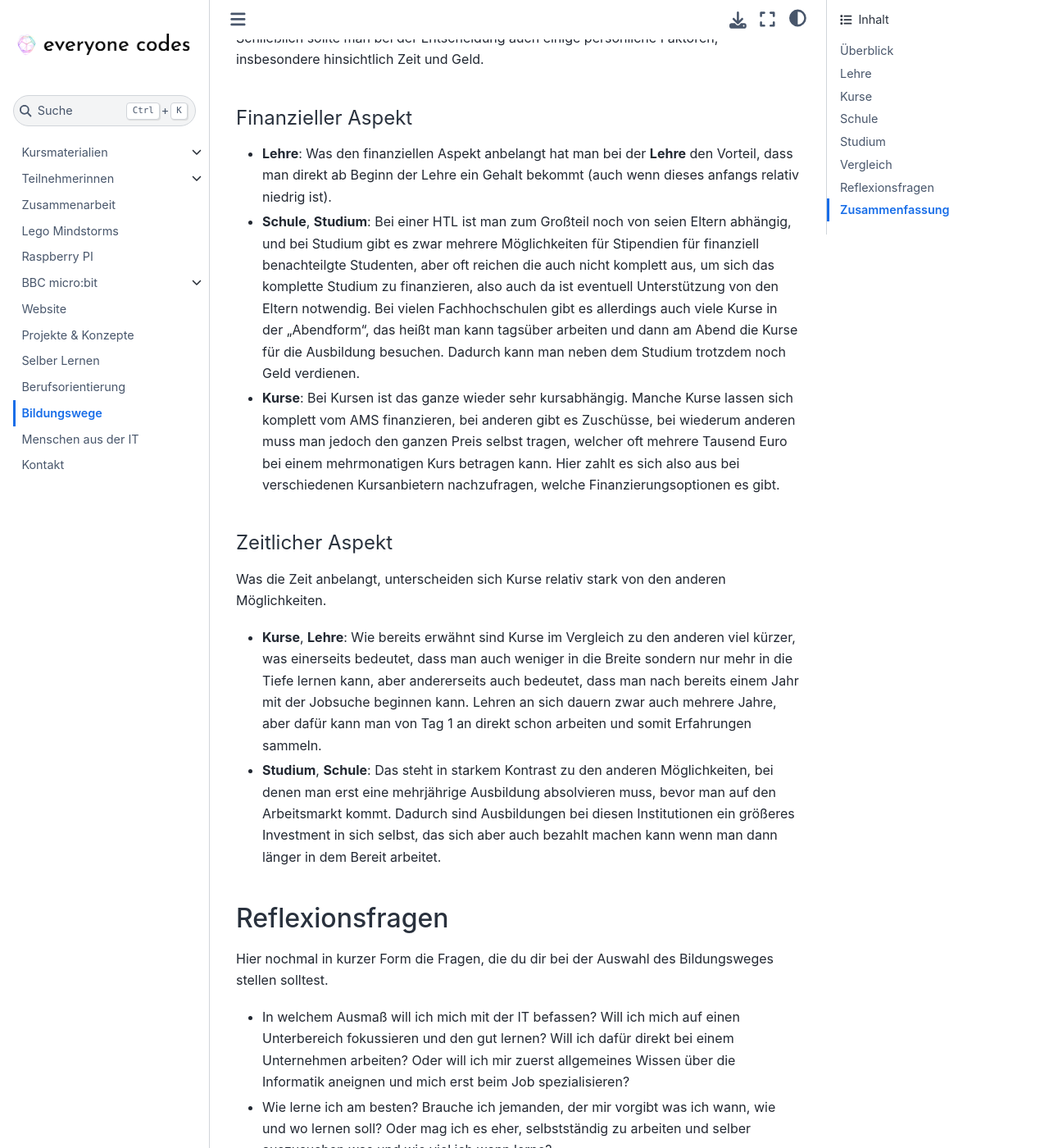
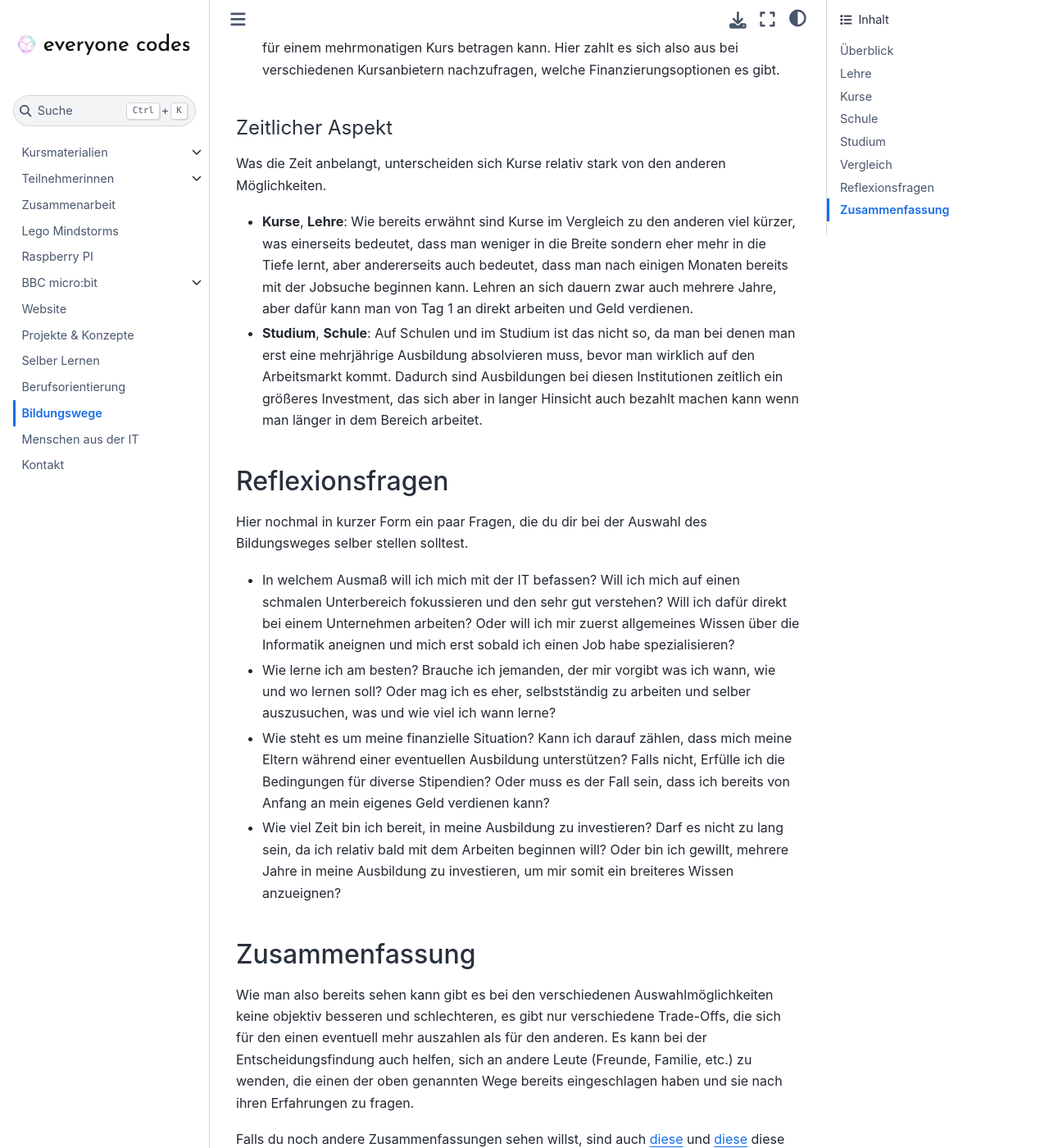
Before and after one commit to ec-mentors/IT-ist-das-was-fuer-mich-i03, a Sphinx documentation site: the page built from source/education.md, in a window 1280 px wide and 1400 px high, scrolled down 9671 px. Shown: the whole window at 82% size. Built offline with Sphinx 7.4.7 and the Sphinx Book theme 1.1.4, drawn with Linux system fonts in a browser that asks for light colours; some of the changed text lies outside the part shown.

Commit message:
Fixed some typos

```diff
--- a/source/education.md
+++ b/source/education.md
@@ -2,14 +2,13 @@
 
 Du bist dir sicher, dass du den Weg in die IT einschlagen willst, weißt aber nicht,
 was für Möglichkeiten es gibt und inwiefern sich diese voneinander unterscheiden?
-Dann solltest du auf dieser Seite weiterlesen. Du wirst hier eine Liste von verschiedenen
-Bildungswegen finden, die du einschlagen kannst, um dich in der IT fortzubilden. Zu jedem Bildungsweg
-werden auch ein paar Beispiele für konkrete Institutionen angegeben, die für diesen Bildungsweg relevant sind.
+Dann solltest du auf dieser Seite weiterlesen. Wir werden hier verschiedene Bildungswege angeben und zu jedem
+auch ein paar Beispiele für konkrete Organisation/Institutionen angegeben, die für diesen Bildungsweg relevant sind.
 
 Bedenke aber, dass das Ziel dieser Seite lediglich ist, einen groben Überblick
 über die verschiedenen Möglichkeiten zu schaffen. Die angegebenen Informationen sind keineswegs
 vollständig und nur exemplarisch. Sie sollen möglichst dabei helfen, eine Entscheidung zu treffen,
-indem die wichtigsten Aspekte der verschiedenen Möglichkeiten zusammengefasst werden, aber
+indem die wichtigsten Aspekte zusammengefasst werden, aber
 letzten Endes musst du die Entscheidung trotzdem basierend auf deiner persönlichen Situation
 und Präferenzen für dich selber treffen.
 
@@ -20,16 +19,15 @@
 * **Lehre**: Bei der Lehre hast du die Möglichkeit, nach Abschluss
 der Pflichtschule direkt bei einem Unternehmen eine Ausbildung in der IT
 zu absolvieren.
-* **Schule & Kolleg**: Hier hast du die Möglichkeit, nach Abschluss der Pflichtschule
+* **Schule**: Hier hast du die Möglichkeit, nach Abschluss der Pflichtschule (bzw. auch Matura)
 auf eine andere Schule zu gehen, die schwerpunktmäßig verschiedene Themen der IT behandelt.
 * **Studium**: Im Zuge eines Studiums hast du die Möglichkeit, nach Abschluss der Reifeprüfung in einer
 Zeitspanne von 3 Jahren (bzw. 5 Jahren wenn zusätzlich zum Bachelor noch ein Master gemacht wird) dich tiefgehend
-mit verschiedenen Themenfelder der Informatik auseinanderzusetzen und die
-relevante Fähigkeiten anzueignen. Nach den Master steht dir auch offen, einen PhD zu machen, sofern du dich für Forschung in
+mit verschiedenen Themenfelder der Informatik auseinanderzusetzen und dir die
+relevante Fähigkeiten anzueignen. Nach dem Master steht dir auch offen, einen PhD zu machen, sofern du dich für Forschung in
 dem Bereich interessierst.
 * **Kurse**: Wenn du dich für einen Kurs entscheidest, wirst du dich über einen Zeitraum
-von mehreren Monaten mit einer (oder einigen wenigen) Programmiersprachen auseinandersetzen und
-diese lernen zu verwenden.
+von mehreren Monaten mit einer (oder einigen wenigen) Programmiersprachen auseinandersetzen und lernen diese zu verwenden.
 
 Im Folgenden werden die einzelnen Möglichkeiten nochmal genauer
 behandelt.
@@ -72,9 +68,6 @@
 
 ### Voraussetzungen
 
-*Welche Voraussetzungen muss man mitbringen, um eine Lehre zu
-absolvieren?*
-
 * **Pflichtschulabschluss**
 * Du hast Spaß am Umgang mit PCs, Software und Apps.
 * Du bist kommunikativ, arbeitest gerne im Team und liebst neue
@@ -86,13 +79,9 @@
 
 ### Dauer
 
-*Wie lange dauert eine Lehre?*
-
 3-4 Jahre (mit Matura evtl. kürzer)
 
 ### Finanzen
-
-*Welche finanzielle Unterstützung/Entschädigung bekommen man?*
 
 Die Entschädigung als Lehrling hängt grundsätzlich vom Lehrberuf ab.
 Als IT-Techniker:in beträgt diese zum Beispiel kollektivvertraglich
@@ -107,9 +96,8 @@
 
 ### Beispiele
 
-*Welche Angebote gibt es?*
-
-Wenn du dich zu einem konkreten Thema weiterbilden möchtest, gibt es verschiedene Kursangebote,
+Wenn du dich zu einem konkreten Thema oder in einer konkreten Programmiersprache
+weiterbilden möchtest, gibt es verschiedene Kursangebote,
 die möglicherweise für dich in Frage kommen.
 Es gibt wirklich sehr viele Angebote, das hier sind also nur ein paar Beispiele.
 
@@ -132,10 +120,7 @@
 
 ### Voraussetzungen
 
-*Welche Voraussetzungen muss man mitbringen, um diese Kurse zu
-absolvieren?*
-
-Das ist von Kurs zu Kurs verschieden, mögliche Voraussetzungen könnten
+Die Voraussetzungen sind von Kurs zu Kurs verschieden, mögliche Voraussetzungen könnten
 sein:
 
 * Matura, Berufsreifeprüfung, abgeschlossene Lehre.
@@ -148,15 +133,11 @@
 
 ### Dauer
 
-*Wie lange dauern diese Angebote?*
-
 Je nach Art des Kurses zwischen ein paar Tagen (für "Schnupperkurse")
 bis zu mehreren Monaten (für tiefgehendere Kurse). Online-Kurse können
 oft im eigenen Rhythmus absolviert werden.
 
 ### Finanzen
-
-*Wie viel kosten solche Kurse?*
 
 Von Kurs zu Kurs verschieden. Bei manchen Kursen ist eine Förderung
 durch das AMS möglich.
@@ -170,15 +151,15 @@
 * [Elektronik und Technische Informatik](https://www.htlwien10.at/edu/index.php/elektronik/) (HTL Ettenreichgasse)
 * Und noch viele andere HTLs...
 
-Was auch wichtig zu erwähnen ist, ist, dass viele HTLs für ihre Kurse Tagesformen und Abendformen anbieten.
-Das heißt wenn man die Abendform nimmt, dann ist es auch möglich, tagsüber zu arbeiten und
+Was auch wichtig zu erwähnen ist, ist, dass viele HTLs für ihre Kurse sowohl Tagesformen als auch Abendformen anbieten.
+Das heißt, wenn man die Abendform nimmt, dann ist es auch möglich, tagsüber zu arbeiten und
 dann am Abend die Kurse zu machen.
 
 ### Voraussetzungen
 
 Die Vorraussetzungen sind ein bisschen komplizierter, da es je nach Vorausbildung (Pflichtschulabschluss, Matura)
-und der gewollten Ausbildung verschiedene Möglichkeiten gibt. Solltest du dich also für eine Schule interessieren,
-solltest du dich davor nochmal genau informieren welche Voraussetzungen es dort gibt.
+und der gewollten Ausbildung verschiedene Möglichkeiten gibt. Wenn du dich für eine konkrete Schule interessierst,
+solltest du dich davor nochmal genau informieren, welche Voraussetzungen es dort gibt.
 
 Grundsätzlich kann man aber sagen:
 
@@ -236,9 +213,6 @@
 
 ### Voraussetzungen
 
-*Welche Voraussetzungen muss man mitbringen, um ein Studium zu
-absolvieren?*
-
 * Allgemeine Hochschulreife:
     - Reifezeugnis einer Allgemeinbildenden oder Berufsbildenden
       Höheren Schule
@@ -254,56 +228,51 @@
 
 ### Dauer
 
-*Wie lange dauert ein Studium?*
-
-* Bei den FHs ist eine Studiendauer von 3 Jahren vorgesehen.
-* Bei der Universität ist eine Studiendauer von 3 Jahren vorgesehen.
+* Bei den FHs ist eine Studiendauer von 3 Jahren vorgesehen (bzw. 5 für den Master).
+* Bei der Universität ist für den Bachelor ebenfalls eine Studiendauer von 3 bzw. 5 Jahren vorgesehen.
   In der Realität repräsentiert das aber nur die Mindeststudiendauer,
-  im Durchschnitt braucht man c.a. 4 Jahre für ein Studium in diesem
-  Bereich.
+  im Durchschnitt braucht man aber c.a. 4 Jahre für ein Bachelorstudium in diesem
+  Bereich, für den Master dementsprechend auch länger.
 
 ### Finanzen
-
-*Welche finanzielle Unterstützung/Entschädigung kann man bekommen?*
 
 * **Studienbeihilfe**: Wenn die Eltern das Studium des Kindes nicht
   mit eigenen Mitteln bezahlen können (max. 923€ im Monat).
 * **Studienzuschuss**: Studienbeihilfebezieher erhalten den vollen
   Studienbeitrag in Form eines Zuschusses refundiert.
 * **Selbsterhaltungsstipendium**: Für Leute, die vor ihrem Studium
-  schon eine Zeit lang gearbeitet haben (max 801€ im Monat).
+  schon eine Zeit lang gearbeitet haben (max. 801€ im Monat).
 * **Leistungsstipendium**: Bei hervorragenden Leistungen im Studium (750€ - 1500€ pro Studienjahr).
 * **Wohnbeihilfe für Studenten** (mehr
   Informationen [hier](https://www.studieren.at/studienfinanzierung/wohnbeihilfe/))
 * **Familienbeihilfe für Studenten**: Wenn du studierst hast du noch
-  bis zum 24. Lebensjahr Anspruch auf Familienbeihilife (
-  siehe [hier](https://www.studieren.at/studienfinanzierung/familienbeihilfe/)).
+  bis zum 24. Lebensjahr Anspruch auf Familienbeihilife (siehe [hier](https://www.studieren.at/studienfinanzierung/familienbeihilfe/)).
 
 ## Vergleich
 
-Trotz der Informationen oben ist es vielleicht trotzdem nicht ganz leicht,
+Trotz der Informationen oben ist es vielleicht nicht ganz leicht,
 die richtige Entscheidung zu treffen. Deswegen sind hier nochmal
-ein paar Punkte, in denen sich die meisten Bildungswege unterscheiden und
-anhand derer die Entscheidungsfindung vielleicht etwas leichter fällt:
+die Punkte aufgelistet, in denen sich die Bildungswege am meisten unterscheiden und
+anhand derer die Entscheidungsfindung eventuell etwas leichter fällt:
 
 ### Inhalte
 
-Dadurch, dass sich die verschiedenen Möglichkeiten
+Dadurch, dass sich die verschiedenen Bildungswege
 in Dauer und Aufbau unterscheiden, gibt es auch Unterschiede, was die behandelten Inhalte betrifft:
 * **Lehre**: Da du die Lehre in einem Unternehmen absolvierst, bedeutet das auch, dass du zum Großteil Technologien lernen wirst, die in diesem Unternehmen selbst verwendet werden. Dadurch wirst du zu einem/r Expert/in in diesem einen spezifischen Bereich der IT, wirst aber dafür nicht so viel über andere Bereiche der IT lernen.
 * **Schule**: In einer Schule ist das ganze schon ein bisschen anders, hier werden allgemeinere Konzepte gelehrt, die nicht unbedingt für ein spezifisches Unternehmen relevant sind (aber trotzdem praxisrelevant sind). Allerdings gibt es auch bei der HTL sehr spezifische Abstufungen (z.B. Netzwerktechnik, Softwareentwickler, Game Developer, etc.)
 * **Studium**: Auch wenn sich Universitäten und Fachhochschulen dahingehend ähneln, dass man in beiden Fällen für 3 (oder 5) Jahre komplett in die Informatik vertiefen kann, gibt es inhaltlich doch Unterschiede zwischen den beiden.
-An der Universität liegt ein großer Fokus auf der Theorie, das heißt man wird im Zuge des Studiums einige theoretisch veranlagte Kurse belegen müssen (z.B. über Mathematik, Logik und Algorithmen), Fachhochschulen hingegen sind meistens praktischer veranlagt und fokussieren sich auf spezifische Programmiersprachen und Technologien.
-* **Kurse**: Dadurch, dass Kurse kürzer sind, kann natürlich auch weniger Stoff behandelt werden als zum Beispiel an einer Fachhochschule. Das soll aber keineswegs heißen, dass Kurse schlechter sind, nur wird in Kursen oft der Fokus auf ein paar wenige Technologien gesetzt, und diese Technologien werden dann dafür intensiver behandelt.
+An der Universität liegt ein großer Fokus auf der Theorie, das heißt man wird im Zuge des Studiums einige theoretisch veranlagte Kurse belegen müssen (z.B. über Mathematik, Logik und Algorithmen), Fachhochschulen hingegen sind meistens praktischer veranlagt und fokussieren sich mehr auf die praktische Anwendungen. An einer FH ist außerdem der Studienplan recht genau vorgegeben, an einer Universität hingegegen hat man oft eine größere Auswahl von Lehrveranstaltungen, von denen man aussuchen kann.
+* **Kurse**: Dadurch, dass Kurse kürzer sind, kann natürlich auch weniger Stoff behandelt werden als zum Beispiel an einer Fachhochschule. Das soll aber keineswegs heißen, dass Kurse schlechter sind, nur wird in Kursen oft der Fokus auf ein paar wenige Technologien gesetzt, aber diese Technologien werden dann dafür intensiver behandelt.
 
-Im Grunde läuft es also darauf hinaus, was man sich von seiner Ausbildung erwartet. Will man sich nur auf eine Sache konzentrieren und diese dann sehr gut lernen, zahlt sich eine Lehre oder ein Kurs wahrscheinlich am meisten aus. Ist man eher an einer praxisorientierten "allgemeinen" Ausbildung interessiert (um sich dann erst später beim Job tatsächlich zu spezialisieren), ist man eventuell mit einer Schule oder einer Fachhochschule am besten bedient. Will man sich hingegen sehr viel theoretisches Wissen aneignen und die Grundkonzepte der Informatik verstehen, ist ein Studium wahrscheinlich am passendsten.
+Im Grunde läuft es also darauf hinaus, was man sich von seiner Ausbildung erwartet. Will man sich nur auf eine Sache konzentrieren und diese dann sehr gut lernen, zahlt sich eine Lehre oder ein Kurs wahrscheinlich am meisten aus. Ist man eher an einer praxisorientierten "allgemeinen" Ausbildung interessiert (um sich dann erst später beim Job tatsächlich zu spezialisieren), ist man eventuell mit einer Schule oder einer Fachhochschule am besten bedient. Will man sich hingegen sehr viel theoretisches Wissen aneignen und um verschiedene Grundkonzepte der Informatik zu verstehen, ist ein Studium wahrscheinlich am passendsten.
 
 ### Struktur
 Die verschiedenen Bildungswege unterscheiden sich auch darin, wie der Stoff vermittelt wird und welche Erwartungen es an die Auszubildenden gibt.
 
 * **Lehre**: Bei einer Lehre wird dir der Lehrplan vorgegeben und du bekommst auch viel persönliche Unterstützung von deinem/r Ausbildner/in.
 * **Schule**, **Fachhochschule** und **Kurse**: In diesem Fall läuft es oft ähnlich wie in einer normalen Schule ab, d.h. man ist oft in einem Klassenraum mit anderen SchülerInnen, bekommt regelmäßig Hausaufgaben, die man machen muss, und die Anwesenheit wird kontrolliert. In Fachhochschulen und HTLs wird auch genau vorgegeben, welche bzw. wie viele Fächer man jedes Semester machen muss.
-* **Universität**: Die genauen Vorgaben der Universität hängen natürlich von der Universität und dem Studiengang ab, aber in den meisten Fällen gibt es bei der Univesität viel weniger Vorgaben und man hat mehr Flexibilität. So kann man sich zum Beispiel selber aussuchen, wieviele Lehrveranstaltungen man pro Semester machen will, und in vielen Fällen gibt es auch garkeine Hausaufgaben, sondern es gibt nur wöchentliche Vorlesungen die man optional besuchen kann. Es ist egal, ob du sie besuchst oder nicht, das einzige, was zählt, ist, dass du bei der Prüfung den behandelten Stoff beherrschst. Das bedeutet aber auch, dass man beim Studium viel Selbstdisziplin benötigt und in der Lage sein muss, sich die Zeit selber gut einzuteilen.
+* **Universität**: Die genauen Vorgaben der Universität hängen natürlich von der Universität und dem Studiengang ab, aber in den meisten Fällen gibt es bei der Univesität viel weniger Vorgaben und man hat mehr Flexibilität. So kann man sich zum Beispiel selber aussuchen, wieviele Lehrveranstaltungen man pro Semester machen will, und in vielen Fällen gibt es auch gar keine Hausaufgaben, sondern es gibt nur wöchentliche Vorlesungen die man optional besuchen kann. Es ist egal, ob du sie besuchst oder nicht, das einzige, was zählt, ist, dass du bei der Prüfung den behandelten Stoff beherrschst. Das bedeutet aber auch, dass man beim Studium viel Selbstdisziplin benötigt und in der Lage sein muss, sich die Zeit selber gut einzuteilen.
 
 Magst du es also lieber, dass dir vorgegeben wird, was du lernen musst und in welchen Rhythmus, dann sind wahrscheinlich die ersten zwei Optionen passender für dich. Bist du hingegen eher jemand, der sich die Zeit lieber selber einteilen will und besser im Selbststudium als im Frontalunterricht lernt, dann könnte die Universität die bessere Entscheidung sein.
 
@@ -319,12 +288,12 @@
 für Stipendien für finanziell benachteilgte Studenten, aber oft reichen die auch
 nicht komplett aus, um sich das komplette Studium zu finanzieren, also
 auch da ist eventuell Unterstützung von den Eltern notwendig. Bei vielen Fachhochschulen
-gibt es allerdings auch viele Kurse in der "Abendform", das heißt man kann tagsüber arbeiten
+gibt es allerdings wie bereits erwähnt auch viele Kurse in der Abendform, das heißt man kann tagsüber arbeiten
 und dann am Abend die Kurse für die Ausbildung besuchen. Dadurch kann man neben dem Studium
 trotzdem noch Geld verdienen.
 * **Kurse**: Bei Kursen ist  das ganze wieder sehr kursabhängig. Manche Kurse lassen sich komplett vom
 AMS finanzieren, bei anderen gibt es Zuschüsse, bei wiederum anderen muss man jedoch den
-ganzen Preis selbst tragen, welcher oft mehrere Tausend Euro bei einem
+ganzen Preis selbst tragen, welcher oft mehrere Tausend Euro für einem
 mehrmonatigen Kurs betragen kann. Hier zahlt es sich also aus bei verschiedenen Kursanbietern
 nachzufragen, welche Finanzierungsoptionen es gibt.
 
@@ -332,28 +301,28 @@
 Was die Zeit anbelangt, unterscheiden sich Kurse relativ stark von den anderen
 Möglichkeiten.
 * **Kurse**, **Lehre**: Wie bereits erwähnt sind Kurse im Vergleich zu den anderen viel kürzer,
-was einerseits bedeutet, dass man auch weniger in die Breite sondern nur mehr in die Tiefe
-lernen kann, aber andererseits auch bedeutet, dass man nach bereits einem Jahr mit der Jobsuche beginnen kann.
-Lehren an sich dauern zwar auch mehrere Jahre, aber dafür kann man von Tag 1 an direkt schon arbeiten und somit Erfahrungen sammeln.
-* **Studium**, **Schule**: Das steht in starkem Kontrast zu den anderen Möglichkeiten, bei denen man
-erst eine mehrjährige Ausbildung absolvieren muss, bevor man auf den Arbeitsmarkt kommt. Dadurch sind Ausbildungen bei
-diesen Institutionen ein größeres Investment in sich selbst, das sich aber auch bezahlt machen kann wenn man dann länger
-in dem Bereit arbeitet.
+was einerseits bedeutet, dass man weniger in die Breite sondern eher mehr in die Tiefe
+lernt, aber andererseits auch bedeutet, dass man nach einigen Monaten bereits mit der Jobsuche beginnen kann.
+Lehren an sich dauern zwar auch mehrere Jahre, aber dafür kann man von Tag 1 an direkt arbeiten und Geld verdienen.
+* **Studium**, **Schule**: Auf Schulen und im Studium ist das nicht so, da man bei denen man
+erst eine mehrjährige Ausbildung absolvieren muss, bevor man wirklich auf den Arbeitsmarkt kommt. Dadurch sind Ausbildungen bei
+diesen Institutionen zeitlich ein größeres Investment, das sich aber in langer Hinsicht auch bezahlt machen kann wenn man länger
+in dem Bereich arbeitet.
 
 ## Reflexionsfragen
 
-Hier nochmal in kurzer Form die Fragen, die du dir bei der Auswahl des
-Bildungsweges stellen solltest.
+Hier nochmal in kurzer Form ein paar Fragen, die du dir bei der Auswahl des
+Bildungsweges selber stellen solltest.
 
-* In welchem Ausmaß will ich mich mit der IT befassen? Will ich mich auf einen Unterbereich
-fokussieren und den gut lernen? Will ich dafür direkt bei einem Unternehmen arbeiten? Oder will ich mir
-zuerst allgemeines Wissen über die Informatik aneignen und mich erst beim Job spezialisieren?
+* In welchem Ausmaß will ich mich mit der IT befassen? Will ich mich auf einen schmalen Unterbereich
+fokussieren und den sehr gut verstehen? Will ich dafür direkt bei einem Unternehmen arbeiten? Oder will ich mir
+zuerst allgemeines Wissen über die Informatik aneignen und mich erst sobald ich einen Job habe spezialisieren?
 * Wie lerne ich am besten? Brauche ich jemanden, der mir vorgibt was ich wann, wie und wo lernen soll?
-Oder mag ich es eher, selbstständig zu arbeiten und selber auszusuchen was und wie viel ich wann lerne?
+Oder mag ich es eher, selbstständig zu arbeiten und selber auszusuchen, was und wie viel ich wann lerne?
 * Wie steht es um meine finanzielle Situation? Kann ich darauf zählen, dass mich meine Eltern
 während einer eventuellen Ausbildung unterstützen? Falls nicht, Erfülle ich die Bedingungen für diverse Stipendien?
-Oder muss es der Fall sein, dass ich bereits von Anfang an mein eigenes Geld verdiene?
-* Wie viel Zeit bin ich bereit, in meine Zeit zu investieren? Darf es nicht zu lang sein, da ich
+Oder muss es der Fall sein, dass ich bereits von Anfang an mein eigenes Geld verdienen kann?
+* Wie viel Zeit bin ich bereit, in meine Ausbildung zu investieren? Darf es nicht zu lang sein, da ich
 relativ bald mit dem Arbeiten beginnen will? Oder bin ich gewillt, mehrere Jahre in meine Ausbildung
 zu investieren, um mir somit ein breiteres Wissen anzueignen?
 
@@ -362,7 +331,7 @@
 Wie man also bereits sehen kann gibt es bei den verschiedenen Auswahlmöglichkeiten keine
 objektiv besseren und schlechteren, es gibt nur verschiedene Trade-Offs, die sich für den einen
 eventuell mehr auszahlen als für den anderen. Es kann bei der Entscheidungsfindung auch helfen, sich
-an andere Leute zu wenden, die einen der oben genannten Wege bereits eingeschlagen haben
+an andere Leute (Freunde, Familie, etc.) zu wenden, die einen der oben genannten Wege bereits eingeschlagen haben
 und sie nach ihren Erfahrungen zu fragen.
 
 Falls du noch andere Zusammenfassungen sehen willst, sind auch [diese](https://www.bildungssystem.at/) und
```
Also changed, not shown: other parts of source/education.md (+2 -8 lines).
